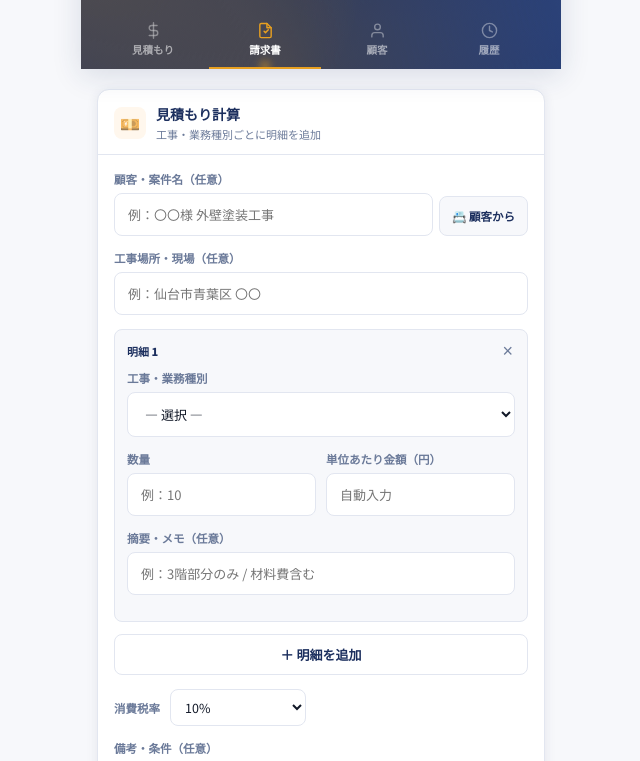
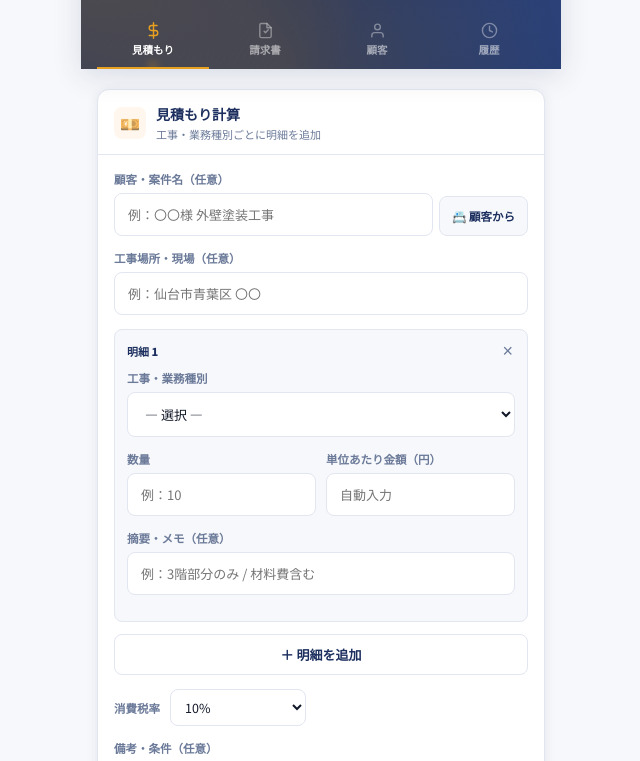
Before and after one commit to youdai20110203-stack/miyagis-gyomu, a website: page app.html in a window 1280 px wide. Both pictures are taken after a click on the button "見積もり". Shown: the part 39-800 px from the top of the page, without its empty margins (319-959 px from the left). Drawn offline with Linux system fonts and the light colour scheme.

Commit message:
fix: app.htmlナビゲーションボタンのインデックスマッピングを修正

```diff
--- a/app.html
+++ b/app.html
@@ -1034,7 +1034,7 @@ function switchPanel(id) {
   document.querySelectorAll('.panel').forEach(p => p.classList.remove('active'));
   document.querySelectorAll('.nav-btn').forEach(b => b.classList.remove('active'));
   document.getElementById('panel-' + id).classList.add('active');
-  const idx = {report:0, estimate:1, invoice:2, customer:3, history:4}[id];
+  const idx = {estimate:0, invoice:1, customer:2, history:3}[id];
   document.querySelectorAll('.nav-btn')[idx].classList.add('active');
   if (id === 'history')  renderHistory();
   if (id === 'customer') renderCustomers();
```
